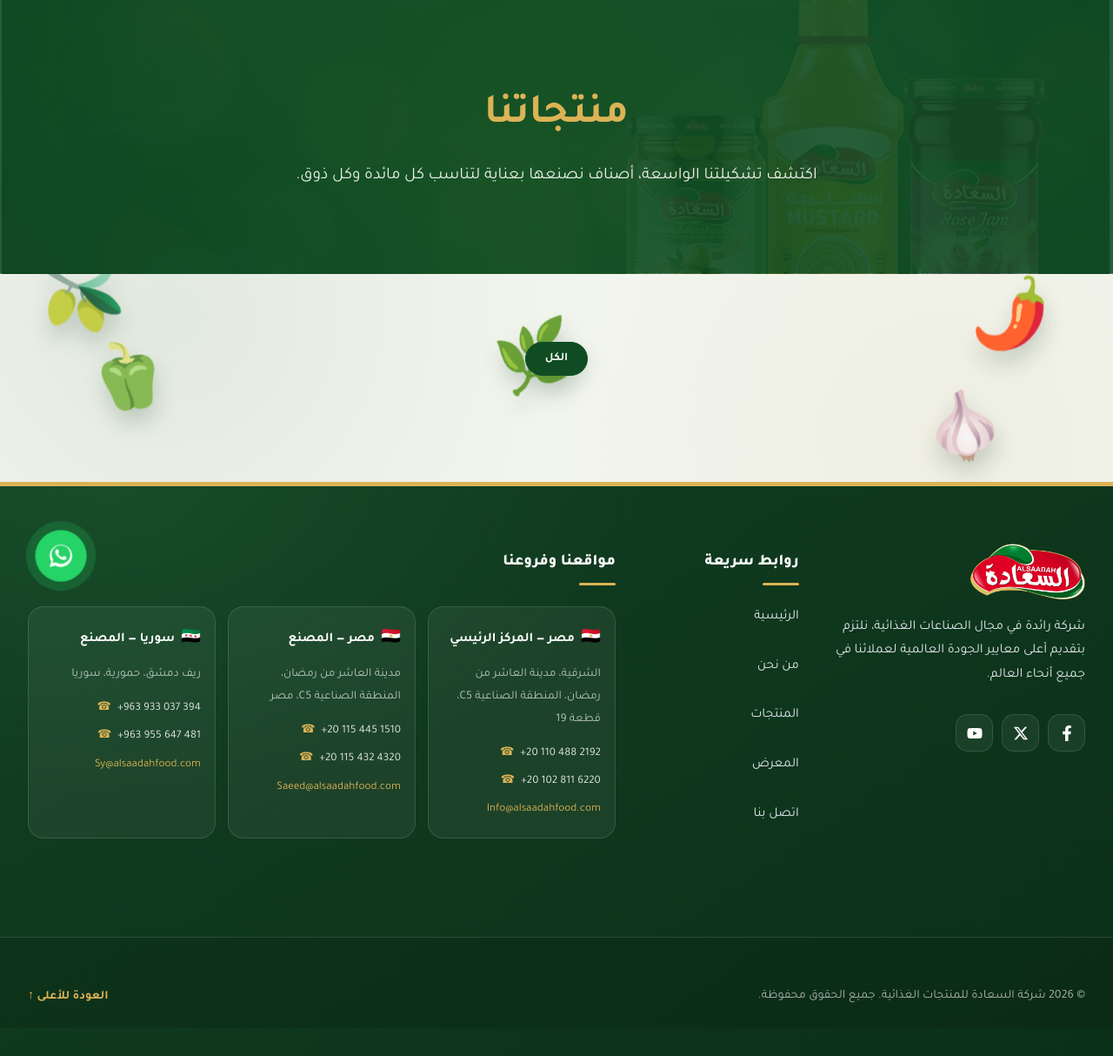
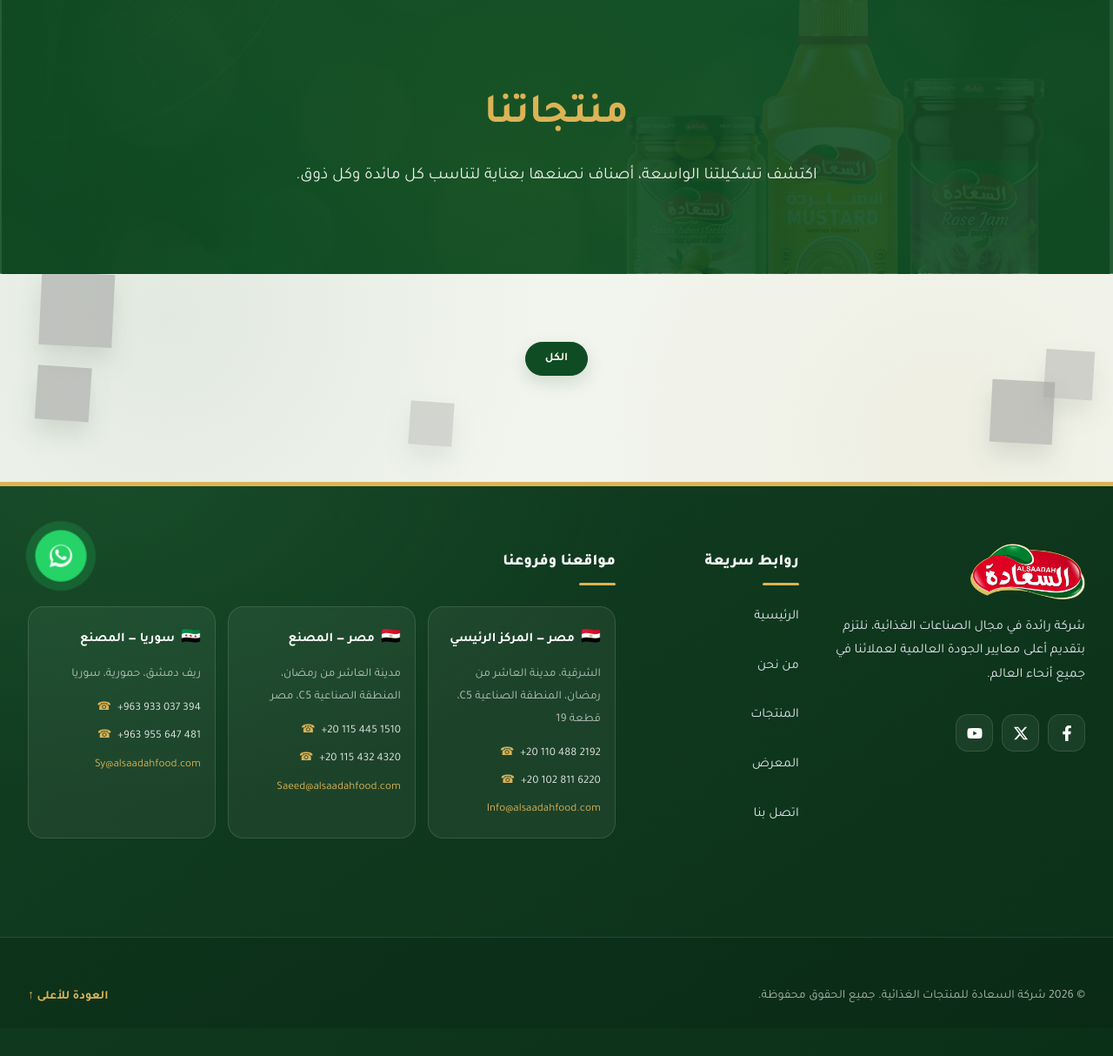
Before and after one commit to Aboodbr/alsaadah-landing-page, a PHP site: page /products.php in a window 1280 px wide. Shown: the part 91-1305 px from the top of the page at 87% size. Run offline with PHP 8.4, Linux system fonts and the light colour scheme; data that the repository does not hold is empty; grey boxes are pictures that could not be loaded.

Commit message:
Floating produce: photographic cut-outs (products page)

```diff
--- a/assets/css/products.css
+++ b/assets/css/products.css
@@ -18,27 +18,37 @@
             z-index: 1;
             perspective: 900px;
         }
+        /* Real photographic produce cut-outs (sprite: images/ui/produce-sprite.webp, 4x2 grid) */
         .neo-veggie-field span {
             position: absolute;
             display: block;
-            font-size: clamp(3.2rem, 6vw, 5.5rem);
-            line-height: 1;
-            opacity: 0.9;
+            width: var(--w, 72px);
+            height: var(--w, 72px);
+            font-size: 0;
+            line-height: 0;
+            opacity: 0.55;
+            background-image: url(../../images/ui/produce-sprite.webp);
+            background-repeat: no-repeat;
+            background-size: 400% 200%;
             filter: drop-shadow(0 15px 12px rgba(15, 45, 20, 0.2));
-            transform-style: preserve-3d;
             animation: veggieFlight var(--duration, 12s) ease-in-out infinite;
             animation-delay: var(--delay, 0s);
             user-select: none;
         }
-        .neo-veggie-field span:nth-child(1) { top: 5%; left: 4%; --duration: 10s; --delay: -2s; }
-        .neo-veggie-field span:nth-child(2) { top: 40%; left: 8%; --duration: 14s; --delay: -6s; }
-        .neo-veggie-field span:nth-child(3) { top: 12%; right: 6%; --duration: 11s; --delay: -3s; }
-        .neo-veggie-field span:nth-child(4) { top: 65%; right: 10%; --duration: 13s; --delay: -8s; }
-        .neo-veggie-field span:nth-child(5) { top: 30%; right: 48%; --duration: 12s; --delay: -5s; }
+        .neo-veggie-field span:nth-child(1) { background-position: 0 0; }
+        .neo-veggie-field span:nth-child(2) { background-position: 33.333% 0; }
+        .neo-veggie-field span:nth-child(3) { background-position: 66.666% 0; }
+        .neo-veggie-field span:nth-child(4) { background-position: 100% 0; }
+        .neo-veggie-field span:nth-child(5) { background-position: 0 100%; }
+        .neo-veggie-field span:nth-child(1) { top: 6%; left: 3%; --w: 84px; --duration: 24s; --delay: -2s; }
+        .neo-veggie-field span:nth-child(2) { top: 52%; left: 2.5%; --w: 62px; --duration: 28s; --delay: -6s; }
+        .neo-veggie-field span:nth-child(3) { bottom: 12%; right: 6%; --w: 72px; --duration: 26s; --delay: -3s; }
+        .neo-veggie-field span:nth-child(4) { bottom: 10%; left: 36%; --w: 50px; --duration: 30s; --delay: -8s; opacity: 0.35; }
+        .neo-veggie-field span:nth-child(5) { top: 44%; right: 2.5%; --w: 56px; --duration: 27s; --delay: -5s; opacity: 0.4; }
 
         @keyframes veggieFlight {
-            0%, 100% { transform: translate3d(0, 0, 0) rotateZ(-12deg) scale(0.95); }
-            50% { transform: translate3d(25px, -35px, 60px) rotateZ(18deg) scale(1.08); }
+            0%, 100% { transform: translate3d(0, 0, 0) rotate(-3deg); }
+            50% { transform: translate3d(10px, -18px, 0) rotate(4deg); }
         }
 
         .products-section .container {
```
